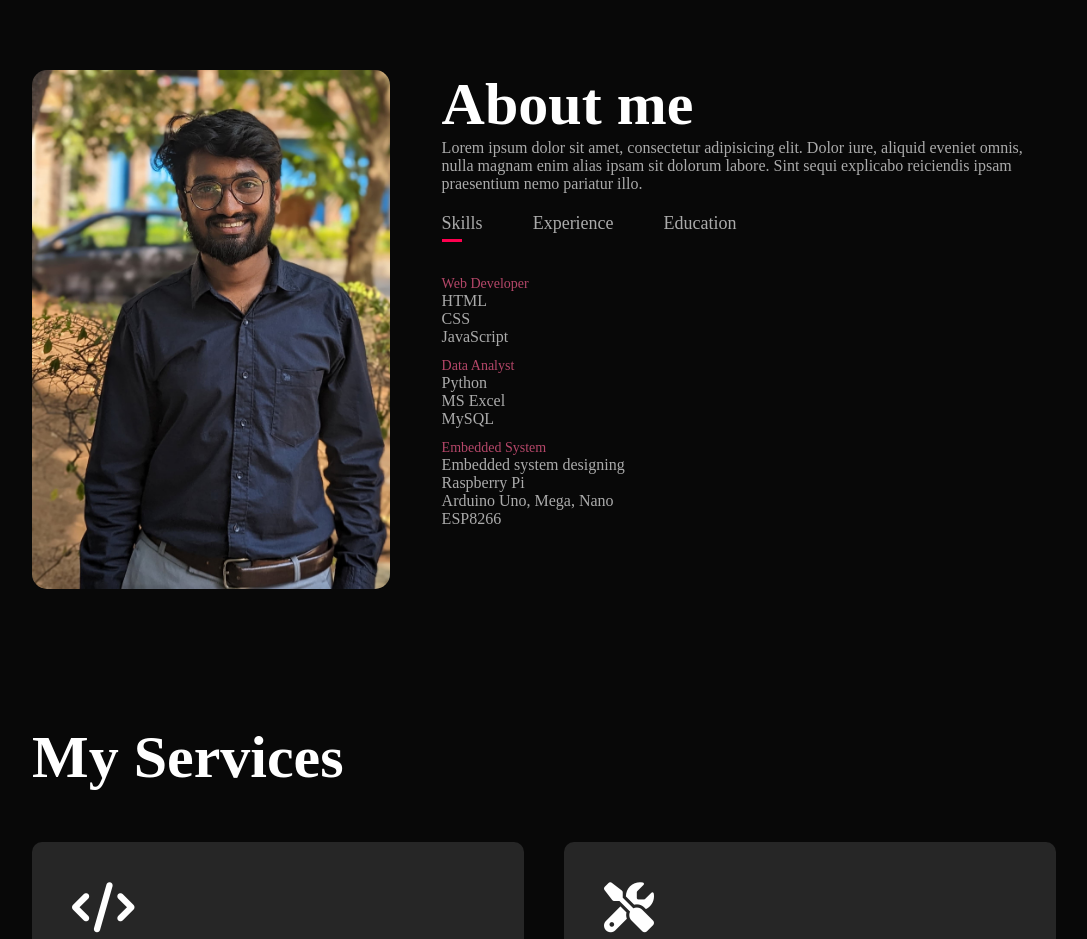
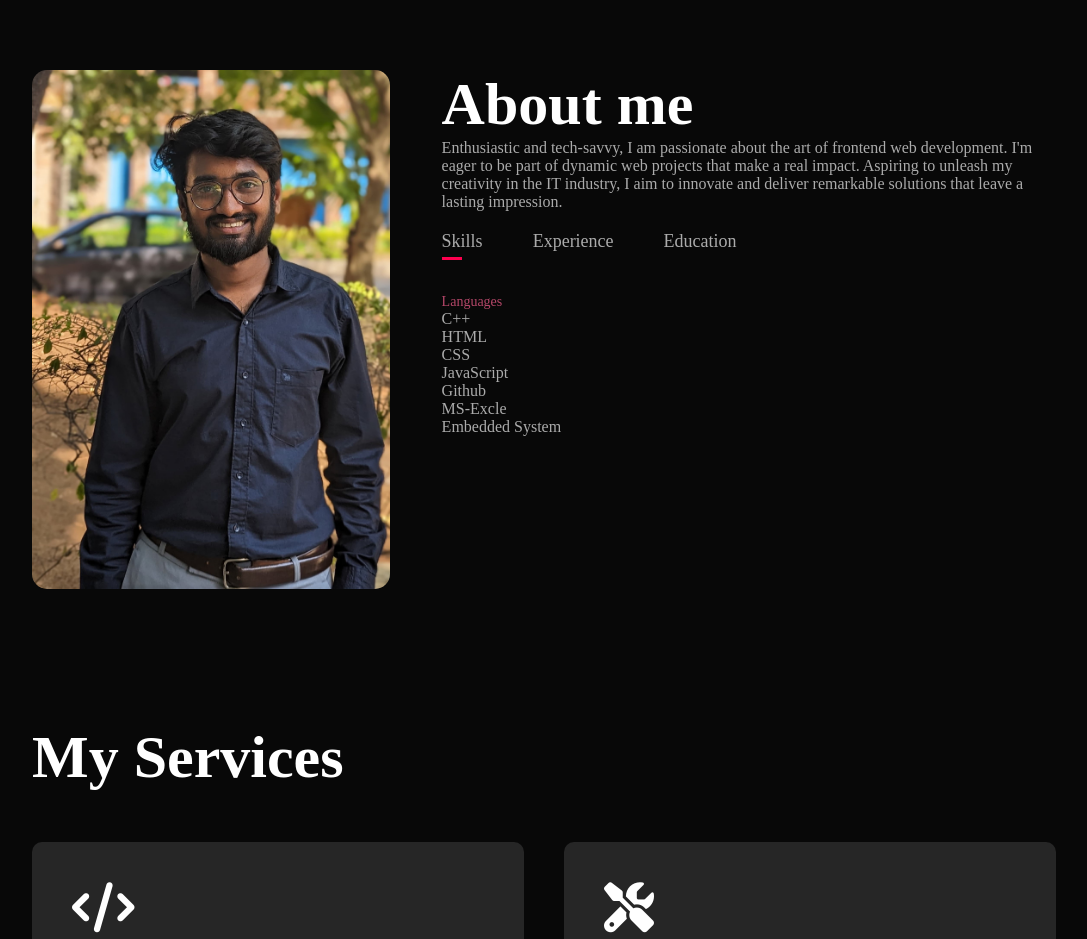
Before and after one commit to abhishek-rathod1/portfolio, a plain HTML site: page index.html in a window 1280 px wide. Shown: the part 820-1759 px from the top of the page, without its empty margins (96-1183 px from the left). Drawn offline with Linux system fonts and the light colour scheme.

Commit message:
added bio in about

```diff
--- a/index.html
+++ b/index.html
@@ -40,7 +40,9 @@
             </div>
             <div class="about-col-2">
                 <h1 class="sub-title">About me</h1>
-                <p>Lorem ipsum dolor sit amet, consectetur adipisicing elit. Dolor iure, aliquid eveniet omnis, nulla magnam enim alias ipsam sit dolorum labore. Sint sequi explicabo reiciendis ipsam praesentium nemo pariatur illo.</p>
+                <p>Enthusiastic and tech-savvy, I am passionate about the art of frontend web development. I'm eager
+                    to be part of dynamic web projects that make a real impact. Aspiring to unleash my creativity in the
+                    IT industry, I aim to innovate and deliver remarkable solutions that leave a lasting impression.</p>
 
                 <div class="tab-titles">
                     <p class="tab-links active-link" onclick="opentab('skills')">Skills</p>
@@ -50,27 +52,27 @@
                 <!-- skills -->
                 <div class="tab-contents active-tab" id="skills">
                     <ul>
-                        <li><span>Web Developer</span><br><ul>HTML</ul><ul>CSS</ul><ul>JavaScript</ul></li>
-                        <li><span>Data Analyst</span><br>Python<br>MS Excel <br>MySQL</li>
-                        <li><span>Embedded System</span><br>Embedded system designing<br>Raspberry Pi<br>Arduino Uno, Mega, Nano<br>ESP8266</li>
+                        <li><span>Languages</span><br><ul>C++</ul><ul>HTML</ul><ul>CSS</ul><ul>JavaScript</ul><ul>Github</ul><ul>MS-Excle</ul><ul>Embedded System</ul></li>
+                        <!-- <li><span>Data Analyst</span><br>Python<br>MS Excel <br>MySQL</li> -->
+                        <!-- <li><span>Embedded System</span><br>Embedded system designing<br>Raspberry Pi<br>Arduino Uno, Mega, Nano<br>ESP8266</li> -->
                     </ul>
                 </div>
 <!-- work exp -->
                 <div class="tab-contents" id="experience">
                     <ul>
                         <li><span>Accenture | Forage</span><br>Data Analysis</li>
-                        <li><span>Operations  </span><br>NGO - RCT</li>
+                        <li><span>Operations</span><br>NGO - RCT</li>
                         <li><span>Trainer</span><br>NGO- RCT</li>
-                        <li><span>Embedded System Designer</span><br>embedded system designing</li>
+                        <!-- <li><span>Embedded System Designer</span><br>embedded system designing</li> -->
                     </ul>
                 </div>
 <!-- education -->
                 <div class="tab-contents" id="education">
                     <ul>
-                        <li><span>Baclelor's of Engineeing | 2024 </span>
+                        <li><span>Baclelor's of Engineeing | 2024 | 8.05 SGPA (Avg till 6 sem)</span>
                             <br>
                             International Institute of Information Technology, Pune</li>
-                        <li><span>H.S.C</span><br>Maharashtra State Board</li>
+                        <li><span>H.S.C | 71.85% </span><br>Maharashtra State Board</li>
 
                     </ul>
                 </div>
```
